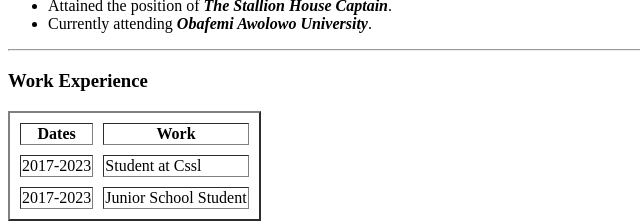
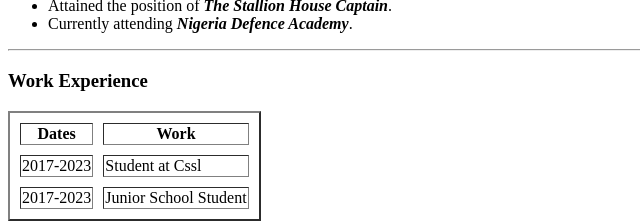
Before and after one commit to ValidSBM/CV, a plain HTML site: page index.html in a window 1280 px wide. Shown: the part 342-565 px from the top of the page, 0-640 px from the left. Drawn offline with Linux system fonts and the light colour scheme.

Commit message:
index.html

```diff
--- a/index.html
+++ b/index.html
@@ -23,7 +23,7 @@
          <li>Attained the position of <strong><em>Head Boy</strong></em> at <strong><em>TownSend Academy</strong></em>.</li>
          <li>Attended <strong><em>Command Secondary School Ipaja Lagos</strong></em> for <strong><em>Secondary School</strong></em> Classes.</li>
         <li>Attained the position of <strong><em>The Stallion House Captain</strong></em>.</li>
-       <li>Currently attending <strong><em>Obafemi Awolowo University</strong></em>.</li>
+       <li>Currently attending <strong><em>Nigeria Defence Academy</strong></em>.</li>
      </ul>
      <hr>
    <h3>Work Experience</h3>
```
